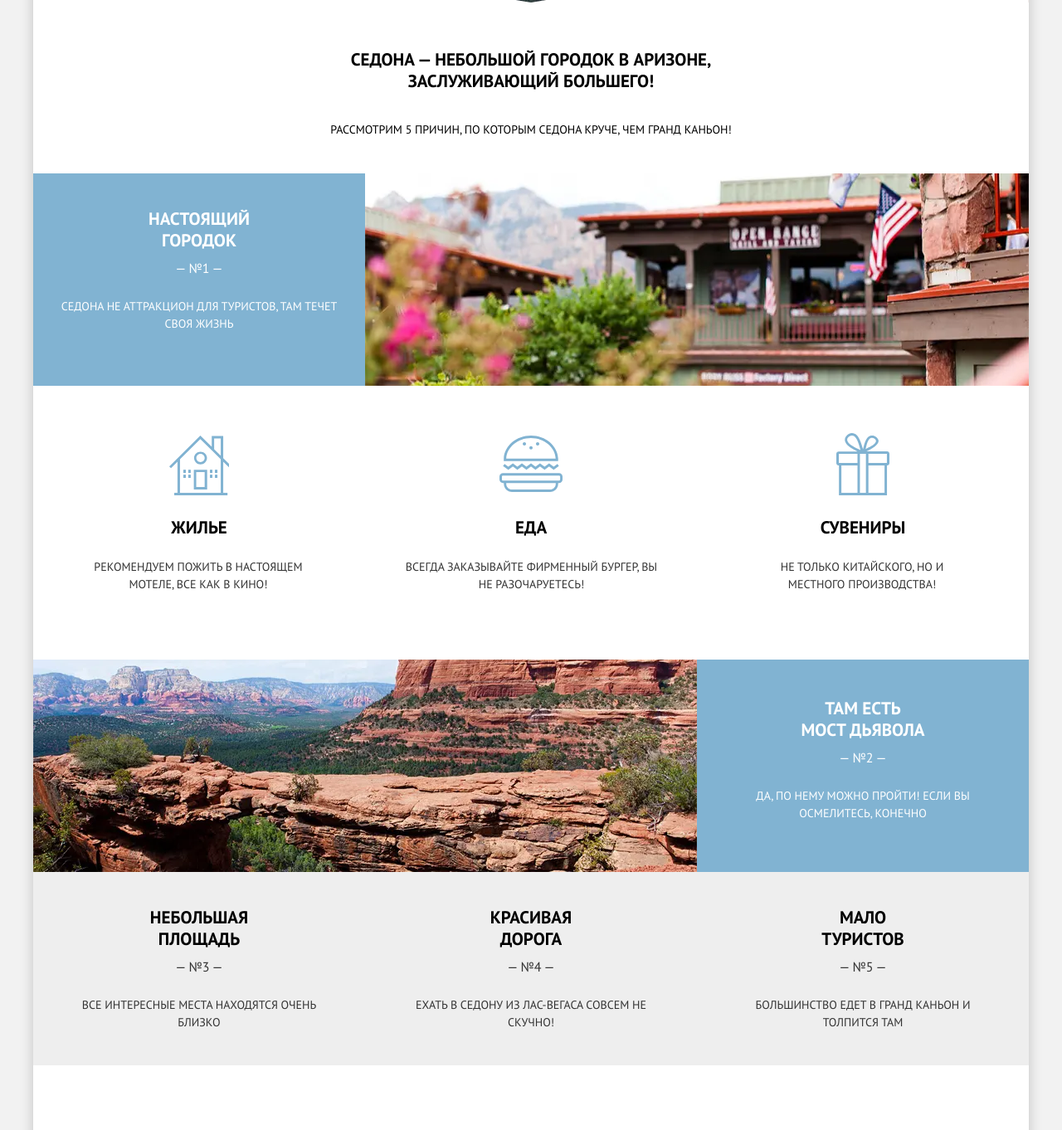
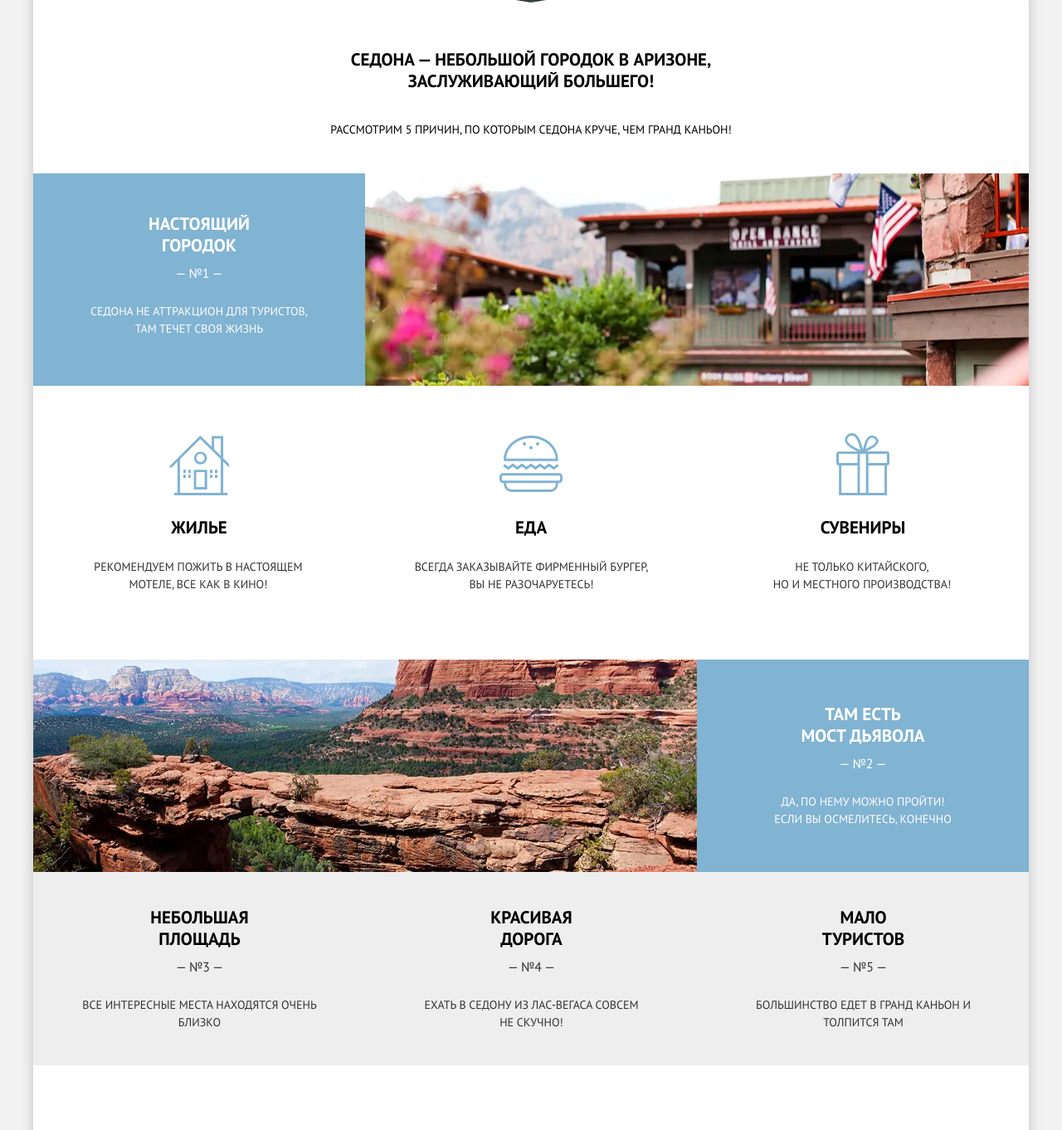
Before and after one commit to pxfzzstg/1810663-sedona-24, a website: page source/index.html in a window 1280 px wide. Shown: the part 571-1933 px from the top of the page at 83% size. Drawn offline with nearby package versions, Linux system fonts and the light colour scheme; files that its build step writes are made by us from their sources.

Commit message:
Fix layout in advantages in index.html

```diff
--- a/source/index.html
+++ b/source/index.html
@@ -104,7 +104,8 @@
                     Сувениры
                   </h3>
                   <p class="features__description">
-                    Не только китайского, но и местного производства!
+                    <span class="features__description-text features__description-text--tablet">Не только китайского, но и местного производства!</span>
+                    <span class="features__description-text features__description-text--desktop">Не только китайского,<br>но и местного производства!</span>
                   </p>
                 </li>
                 <li class="features__item features__item--food">
@@ -112,7 +113,7 @@
                     Еда
                   </h3>
                   <p class="features__description">
-                    Всегда заказывайте фирменный бургер, вы не разочаруетесь!
+                    Всегда заказывайте фирменный бургер, вы&nbsp;не разочаруетесь!
                   </p>
                 </li>
               </ul>
@@ -120,7 +121,7 @@
             <li class="advantages__item advantages-primary advantages-primary--bridge">
               <div class="advantages-primary__wrapper">
                 <h3 class="advantages__title">
-                  Там есть Мост Дьявола
+                  Там есть Мост&nbsp;Дьявола
                 </h3>
                 <p class="advantages__number">
                   — №2 —
@@ -159,7 +160,7 @@
                 — №4 —
               </p>
               <p class="advantages__description">
-                Ехать в Седону из Лас-вегаса совсем не скучно!
+                Ехать в Седону из Лас&#8209;вегаса совсем не скучно!
               </p>
             </li>
             <li class="advantages__item advantages__item--secondary">
--- a/source/sass/blocks/advantages-primary.scss
+++ b/source/sass/blocks/advantages-primary.scss
@@ -1,6 +1,10 @@
 .advantages-primary {
   .advantages__title {
     padding-top: 33px;
+  }
+
+  .advantages__description {
+    padding: 0;
   }
 
   @media (max-width: $mobile-width-only) {
@@ -36,6 +40,16 @@
 
   @media (min-width: $desktop-width) {
     grid-template-columns: 400px 1fr;
+
+    &:first-of-type .advantages-primary__wrapper {
+      padding-top: 37px;
+      padding-bottom: 29px;
+    }
+
+    &:nth-of-type(2) .advantages-primary__wrapper {
+      padding-top: 53px;
+      padding-bottom: 13px;
+    }
   }
 }
 
--- a/source/sass/blocks/advantages.scss
+++ b/source/sass/blocks/advantages.scss
@@ -59,14 +59,44 @@
   @media (min-width: $tablet-width) {
     &:first-of-type {
       grid-column: 1 / -1;
+
+      .advantages__description {
+        padding-top: 5px;
+      }
     }
 
     &:nth-of-type(2) {
       grid-column: 1 / -1;
+
+      .advantages__description {
+        padding-top: 5px;
+      }
     }
 
     &:nth-of-type(3) {
       grid-column: 1 / 2;
+    }
+
+    &:nth-of-type(4) .advantages__description {
+      padding-left: 16px;
+      padding-right: 16px;
+    }
+  }
+
+  @media (min-width: $desktop-width) {
+    &:first-of-type .advantages__description {
+      padding-left: 49px;
+      padding-right: 49px;
+    }
+
+    &:nth-of-type(2) .advantages__description {
+      padding-left: 49px;
+      padding-right: 49px;
+    }
+
+    &:nth-of-type(4) .advantages__description {
+      padding-right: 30px;
+      padding-left: 30px;
     }
   }
 }
@@ -84,7 +114,7 @@
     padding-top: 42px;
     padding-bottom: 41px;
     padding-left: 40px;
-    padding-right: 40px;
+    padding-right: 39px;
   }
 }
 
--- a/source/sass/blocks/features.scss
+++ b/source/sass/blocks/features.scss
@@ -106,6 +106,11 @@
 
   @media (min-width: $tablet-width) {
     order: 3;
+
+    .features__description {
+      padding-left: 32px;
+      padding-right: 32px;
+    }
   }
 
   @media (min-width: $desktop-width) {
@@ -148,8 +153,8 @@
 
   @media (min-width: $tablet-width) {
     .features__description {
-      padding-left: 38px;
-      padding-right: 38px;
+      padding-left: 40px;
+      padding-right: 40px;
     }
   }
 
@@ -188,3 +193,17 @@
     padding-top: 24px;
   }
 }
+
+.features__description-text--tablet {
+  @media (min-width: $desktop-width) {
+    display: none;
+  }
+}
+
+.features__description-text--desktop {
+  display: none;
+
+  @media (min-width: $desktop-width) {
+    display: inline;
+  }
+}
```
